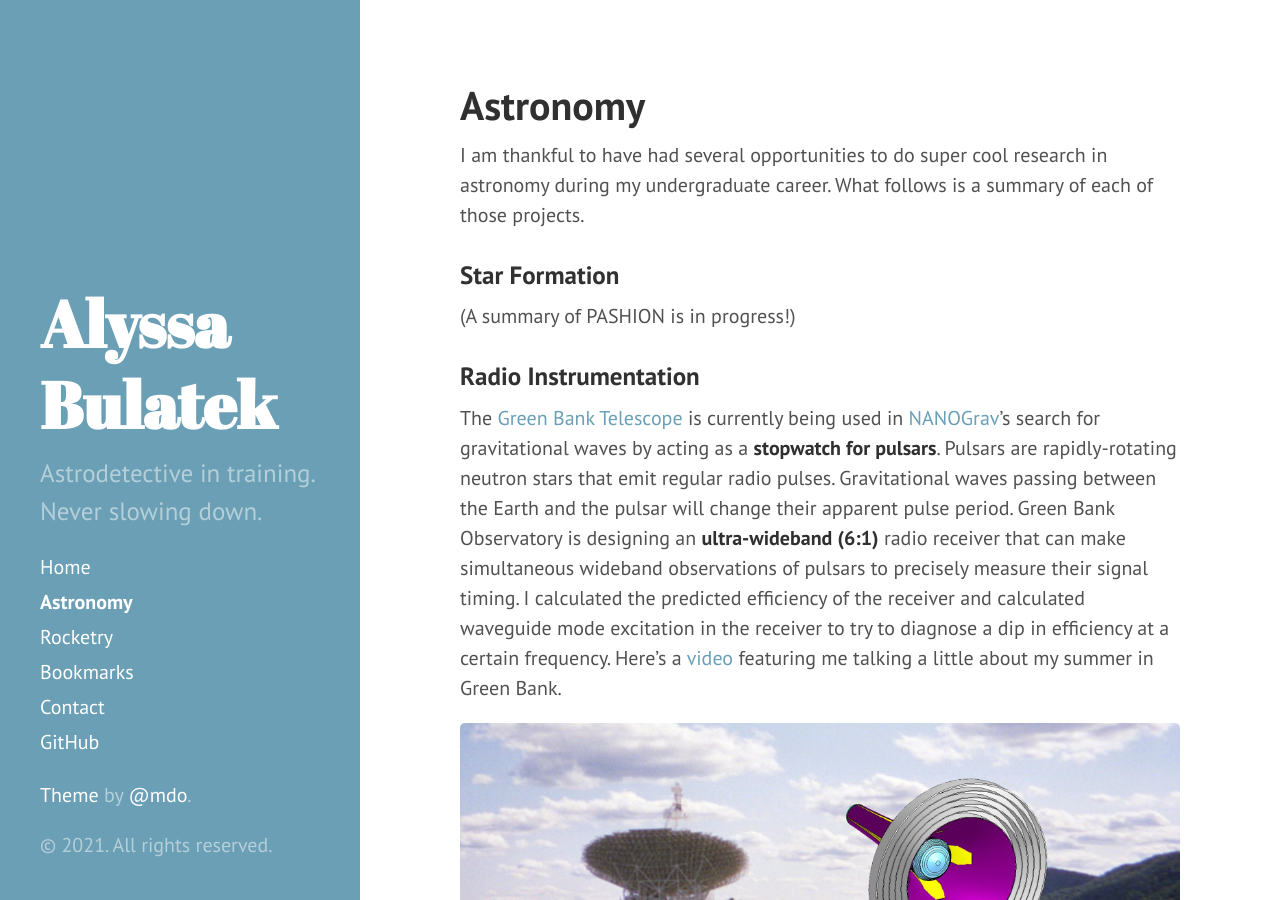
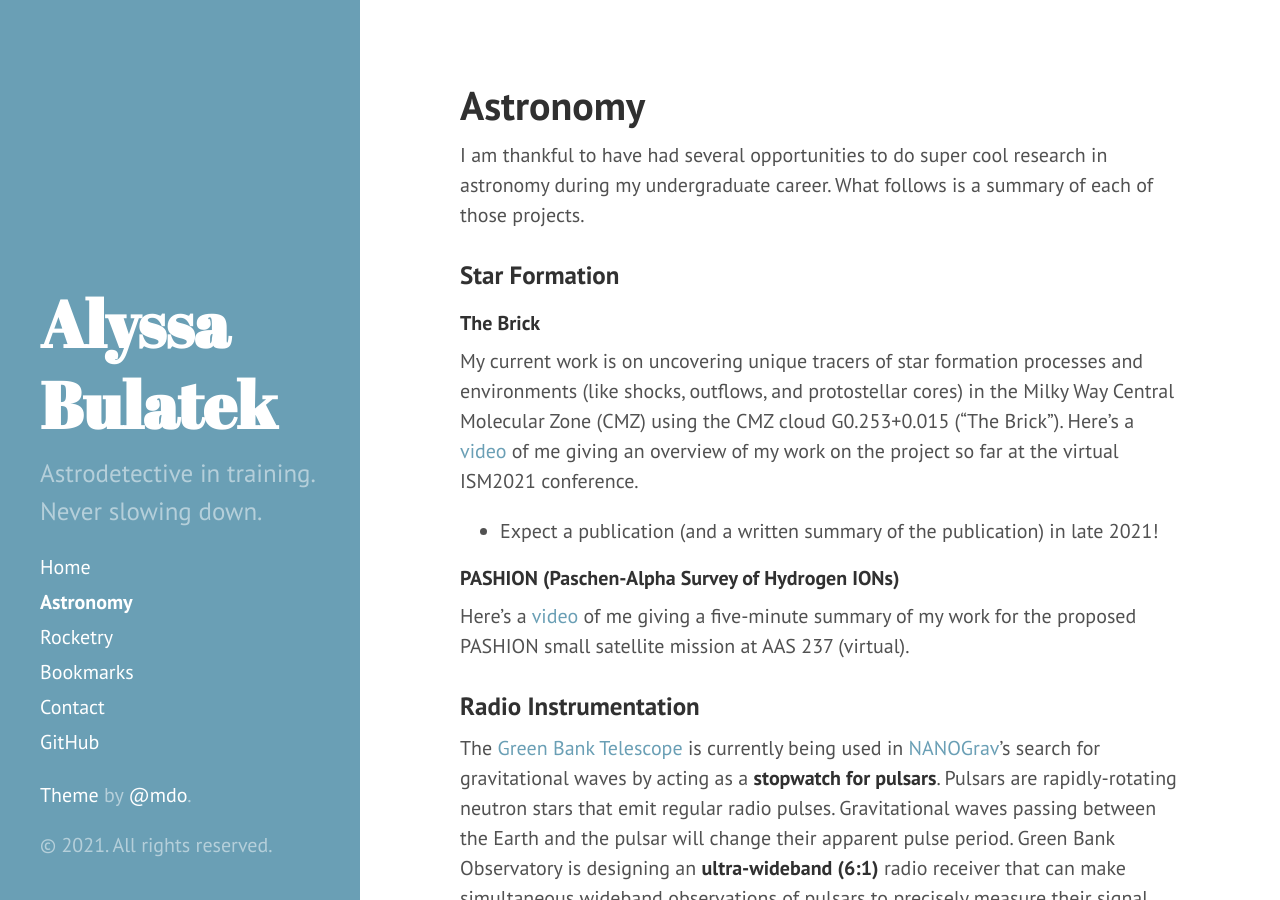
Before and after one commit to abulatek/abulatek.github.io, a Jekyll site: the page built from 01astronomy.md, in a window 1280 px wide and 900 px high. Built offline with Jekyll 4.4.1, drawn with Linux system fonts in a browser that asks for light colours.

Commit message:
Updated astro page

```diff
--- a/01astronomy.md
+++ b/01astronomy.md
@@ -8,7 +8,14 @@ I am thankful to have had several opportunities to do super cool research in ast
 
 ### Star Formation
 
-(A summary of PASHION is in progress!)
+#### The Brick
+
+My current work is on uncovering unique tracers of star formation processes and environments (like shocks, outflows, and protostellar cores) in the Milky Way Central Molecular Zone (CMZ) using the CMZ cloud G0.253+0.015 ("The Brick"). Here's a [video](https://youtu.be/kj7t0HyJ-cU) of me giving an overview of my work on the project so far at the virtual ISM2021 conference.
+- Expect a publication (and a written summary of the publication) in late 2021!
+
+#### PASHION (Paschen-Alpha Survey of Hydrogen IONs)
+
+Here's a [video](https://youtu.be/BuqKTK1kmdI) of me giving a five-minute summary of my work for the proposed PASHION small satellite mission at AAS 237 (virtual).
 
 ### Radio Instrumentation
 
```
